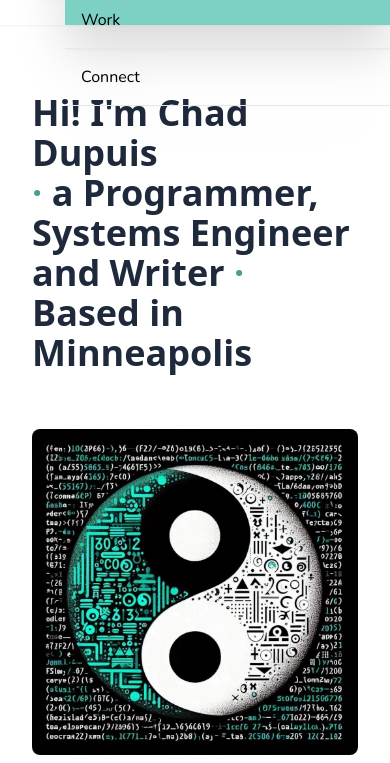
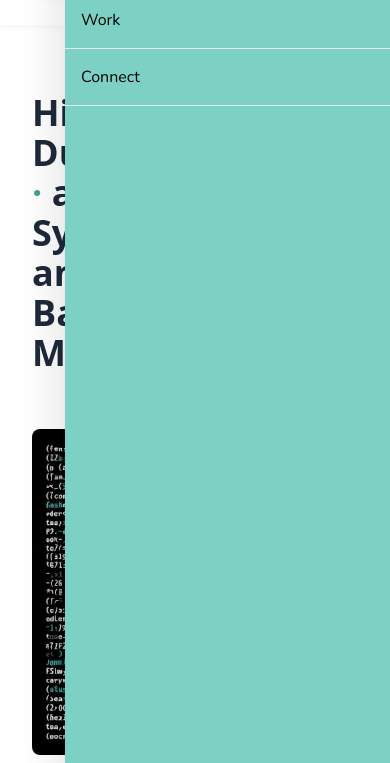
Before and after one commit to chaddupuis/chaddupuis.github.io, an Astro site: page / in a window 390 px wide. Both pictures are taken after a click on the button "Menu". Shown: the part 81-844 px from the top of the page. Built offline with nearby package versions, Linux system fonts and the light colour scheme; Astro itself is replaced by a stand-in of ours; a web font is replaced by a local one.

Commit message:
zindex tweaks for image float and pop out nav issues on chrome

```diff
--- a/src/components/Navbar.astro
+++ b/src/components/Navbar.astro
@@ -9,7 +9,7 @@ const menuItems = [
   { title: 'Connect', path: '#connect' },
 ];
 ---
-<header class="sticky top-0 w-full justify-between items-center dark:bg-myteal-600 bg-white drop-shadow-sm p-4">
+<header class="sticky z-10 top-0 w-full justify-between items-center dark:bg-myteal-600 bg-white drop-shadow-sm p-4">
     <nav class="container mx-auto px-6 py-3">
         <div class="flex justify-between items-center">
             <!-- Logo -->
@@ -48,10 +48,10 @@ const menuItems = [
 
 
     <!-- Pop Out Navigation -->
-    <nav class="fixed top-0 right-0 bottom-0 left-0 backdrop-blur-sm z-10" :class="openMenu ? 'visible' : 'invisible' " x-cloak>
+    <nav class="fixed top-0 right-0 bottom-0 left-0 h-screen backdrop-blur-sm" :class="openMenu ? 'visible' : 'invisible' " x-cloak>
 
     <!-- UL Links -->
-    <ul class="absolute top-0 right-0 bottom-0 w-10/12 py-4 dark:bg-myteal-500 bg-myteal-400 drop-shadow-2xl z-10 transition-all"
+    <ul class="absolute z-10 top-0 right-0 bottom-0 w-10/12 py-4 dark:bg-myteal-500 bg-myteal-400 drop-shadow-2xl transition-all"
         :class="openMenu ? 'translate-x-0' : 'translate-x-full'">
 
         {
--- a/src/styles/global.css
+++ b/src/styles/global.css
@@ -44,6 +44,9 @@
     .font-myicons {
         @apply not-italic text-4xl text-myteal-500;
     }
+    img {
+        @apply z-0;
+    }
 }
 
 .ball {
```
Also changed, not shown: 1 other file.
